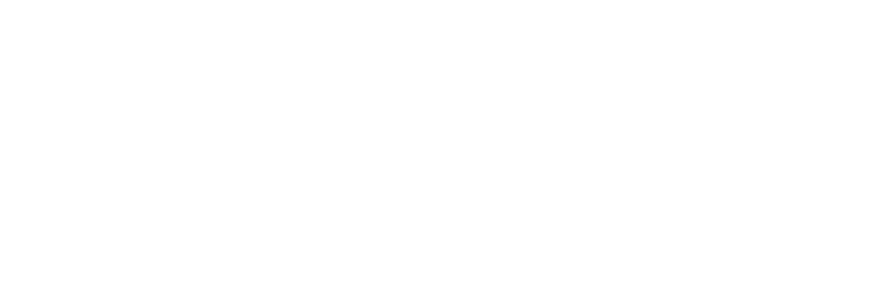
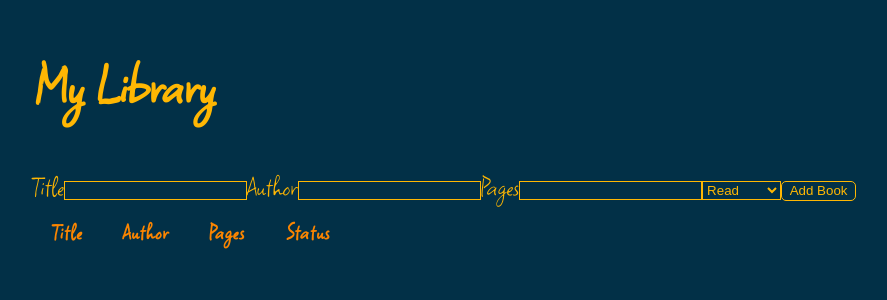
Before and after one commit to kiernans/odin-library-react, a React (Create React App) app: page / in a window 1280 px wide. Shown: the top 300 px of the page, without its empty margins (196-1083 px from the left). Built offline with nearby package versions, Linux system fonts and the light colour scheme.

Commit message:
Add Library component to App

```diff
--- a/src/App.js
+++ b/src/App.js
@@ -1,8 +1,9 @@
+import Library from "./components/Library";
 
 function App() {
   return (
     <div className="App">
-
+      <Library />
     </div>
   );
 }
```
